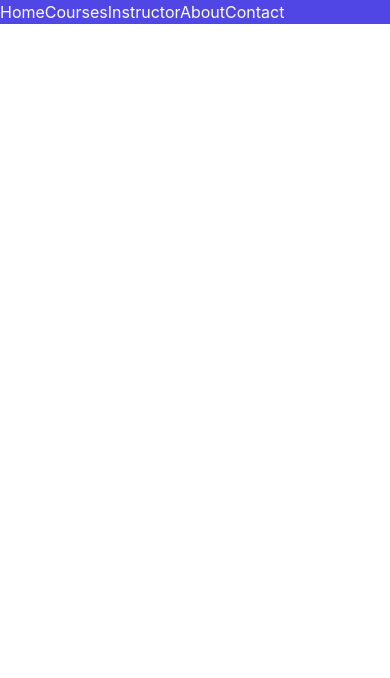
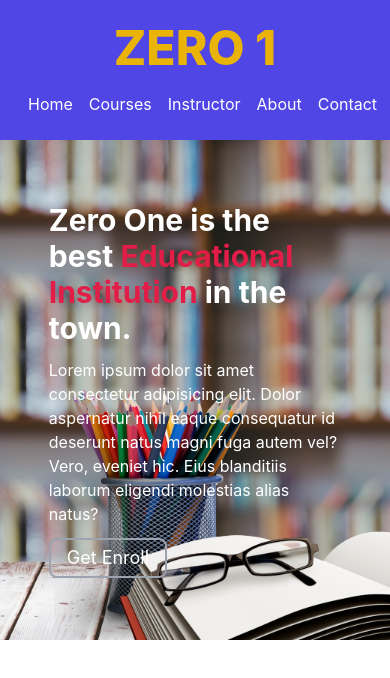
Before and after one commit to EhsanEIK/zero-one-school-website, a React (Create React App) app: page / in a window 390 px wide. Shown: the top 678 px of the page. Built offline with nearby package versions, Linux system fonts and the light colour scheme.

Commit message:
added top header and added responsive design for navbar and top header

```diff
--- /dev/null
+++ b/src/components/Header/Header.css
@@ -0,0 +1,7 @@
+.top-header {
+    background-image: url(../../images/bg-img.jpg);
+    background-repeat: no-repeat;
+    background-size: cover;
+    background-position: center;
+    height: 500px;
+}
--- a/src/components/Header/Header.js
+++ b/src/components/Header/Header.js
@@ -1,15 +1,31 @@
 import React from 'react';
 import { NavLink } from 'react-router-dom';
+import './Header.css';
 
 const Header = () => {
     return (
-        <nav className='bg-indigo-600 text-white'>
-            <NavLink className={({ isActive }) => isActive ? 'bg-red-600' : undefined} to={'/home'}>Home</NavLink>
-            <NavLink className={({ isActive }) => isActive ? 'bg-red-600' : undefined} to={'/courses'}>Courses</NavLink>
-            <NavLink className={({ isActive }) => isActive ? 'bg-red-600' : undefined} to={'/instructors'}>Instructor</NavLink>
-            <NavLink className={({ isActive }) => isActive ? 'bg-red-600' : undefined} to={'/about'}>About</NavLink>
-            <NavLink className={({ isActive }) => isActive ? 'bg-red-600' : undefined} to={'/contact'}>Contact</NavLink>
-        </nav >
+        <header>
+            <nav className='bg-indigo-600 text-white md:flex md:justify-between items-center py-6'>
+                <h1 className='text-5xl font-extrabold text-yellow-500 text-center md:ml-14 md:mb-0 mb-5'>ZERO 1</h1>
+                <div className='md:ml-0 ml-5'>
+                    <NavLink className={({ isActive }) => isActive ? 'bg-red-600 md:mr-3 mr-0 px-2 py-1' : 'md:mr-3 mr-0 px-2 py-1'} to={'/home'}>Home</NavLink>
+                    <NavLink className={({ isActive }) => isActive ? 'bg-red-600 md:mr-3 mr-0 px-2 py-1' : 'md:mr-3 mr-0 px-2 py-1'} to={'/courses'}>Courses</NavLink>
+                    <NavLink className={({ isActive }) => isActive ? 'bg-red-600 md:mr-3 mr-0 px-2 py-1' : 'md:mr-3 mr-0 px-2 py-1'} to={'/instructors'}>Instructor</NavLink>
+                    <NavLink className={({ isActive }) => isActive ? 'bg-red-600 md:mr-3 mr-0 px-2 py-1' : 'md:mr-3 mr-0 px-2 py-1'} to={'/about'}>About</NavLink>
+                    <NavLink className={({ isActive }) => isActive ? 'bg-red-600 md:mr-3 mr-0 px-2 py-1' : 'md:mr-3 mr-0 px-2 py-1'} to={'/contact'}>Contact</NavLink>
+                </div>
+            </nav >
+            <section className='top-header flex justify-center items-center'>
+                <div className='w-3/4 text-white'>
+                    <h1 className='md:text-5xl text-3xl font-bold'>Zero One is the best
+                        <span className='text-rose-600'> Educational Institution </span>
+                        in the town.
+                    </h1>
+                    <p className='text-md my-3'>Lorem ipsum dolor sit amet consectetur adipisicing elit. Dolor aspernatur nihil eaque consequatur id deserunt natus magni fuga autem vel? Vero, eveniet hic. Eius blanditiis laborum eligendi molestias alias natus?</p>
+                    <button className='border-2 border-gray-400 rounded-lg text-lg text-white-600 py-1 px-4 hover:bg-slate-500'>Get Enroll</button>
+                </div>
+            </section>
+        </header >
     );
 };
 
--- a/src/layouts/Main.js
+++ b/src/layouts/Main.js
@@ -6,7 +6,7 @@ const Main = () => {
     return (
         <div>
             <Header></Header>
-            <Outlet></Outlet>
+            <Outlet className='container mx-auto'></Outlet>
         </div>
     );
 };
```
Also changed, not shown: src/images/bg-img.jpg (added), 1 other file (tests, documents, lock files or other folders).
